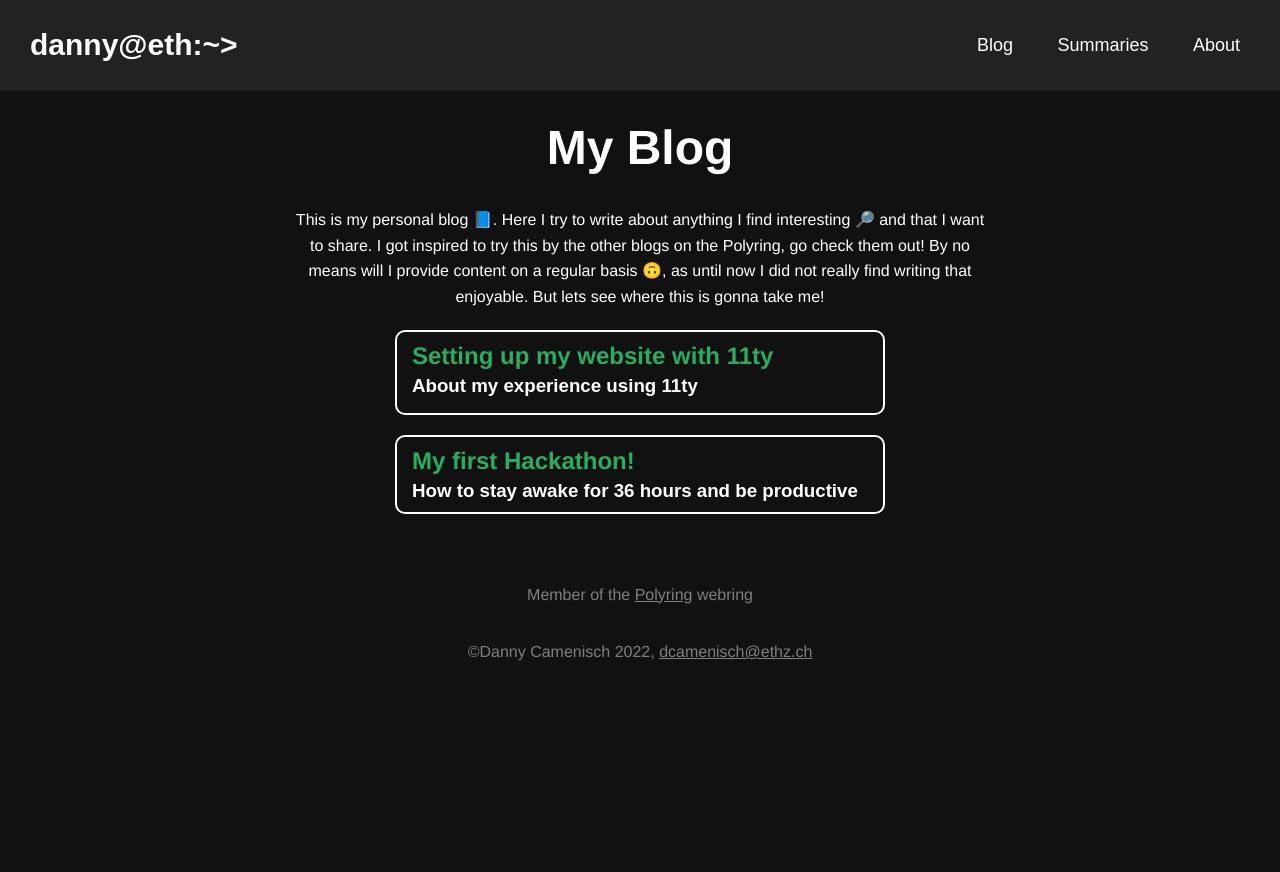
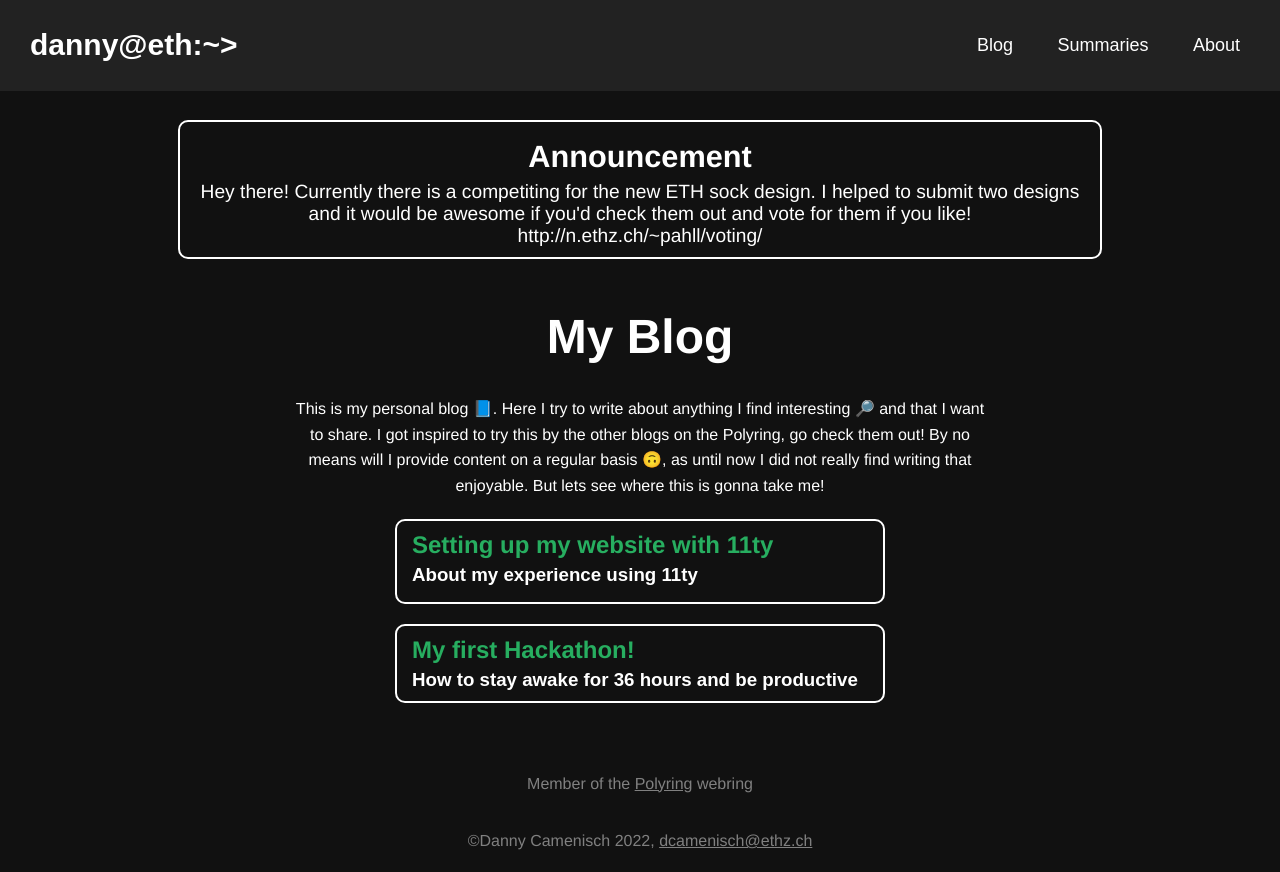
Before and after one commit to dcamenisch/polyring-website, an Eleventy site: page src/blog.md in a window 1280 px wide. Before the commit the page ends 800 px from the top, so only its background shows below. Built offline with nearby package versions, Linux system fonts and the light colour scheme; Eleventy itself is replaced by a stand-in of ours; files that its build step writes are made by us from their sources; a script that the page names is missing.

Commit message:
added announcement

```diff
--- a/src/_includes/base.njk
+++ b/src/_includes/base.njk
@@ -49,6 +49,11 @@
 		</header>
 
 		<main>
+			<div class="announcement">
+				<p>Announcement</p>
+
+				Hey there! Currently there is a competiting for the new ETH sock design. I helped to submit two designs and it would be awesome if you'd check them out and vote for them if you like! http://n.ethz.ch/~pahll/voting/
+			</div>
 			<center>
 				{{ content | safe }}
 			</center>
--- a/src/css/style.css
+++ b/src/css/style.css
@@ -146,6 +146,25 @@ a.logo {
 
 
 /* CONTENT */
+
+.announcement {
+    max-width: 900px;
+    color: white;
+    font-family: Helvetica Neue;
+    font-size: 120%;
+    text-align: center;
+    margin: auto;
+    padding: 10px;
+    border-radius: 10px;
+    border: white solid 2px;
+}
+
+.announcement p {
+    margin: 0;
+    padding: 0;
+    font-size: 160%;
+    font-weight: 900;
+}
 
 main {
     margin-top: 120px;
```
